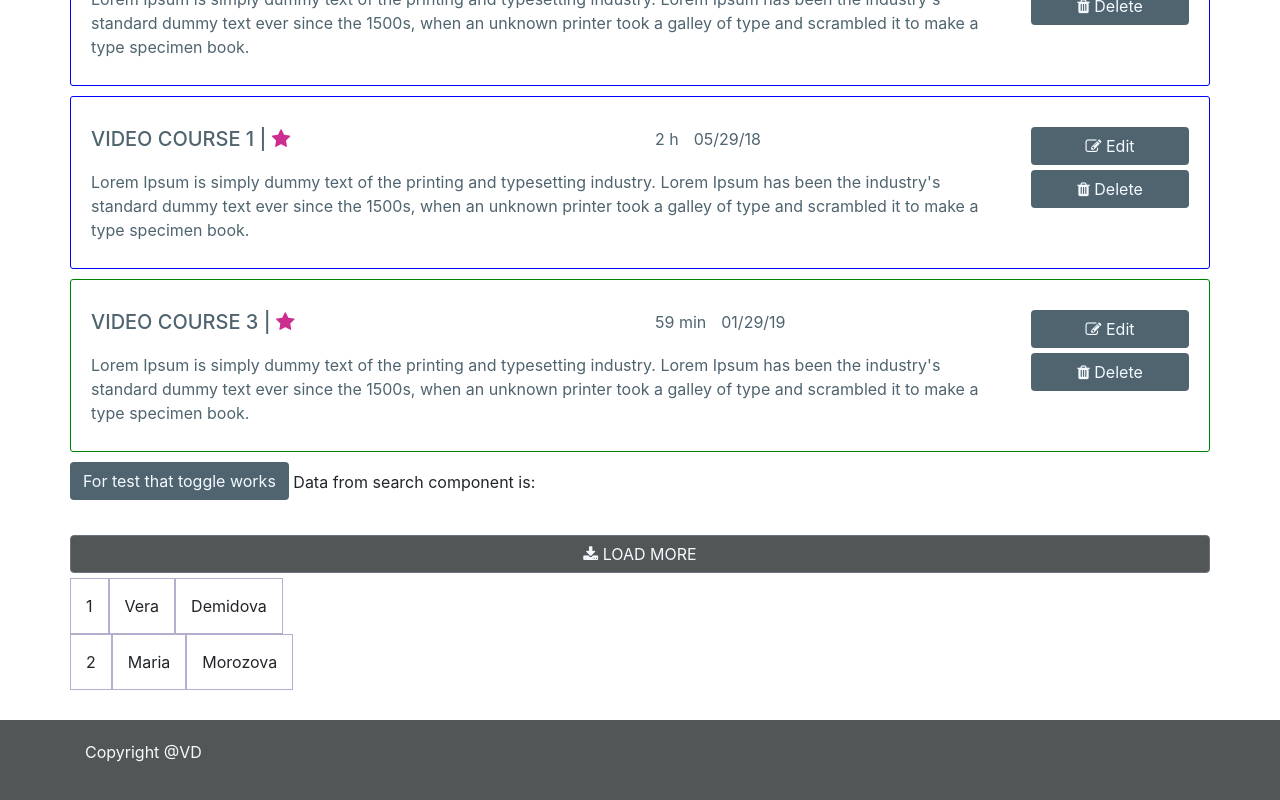
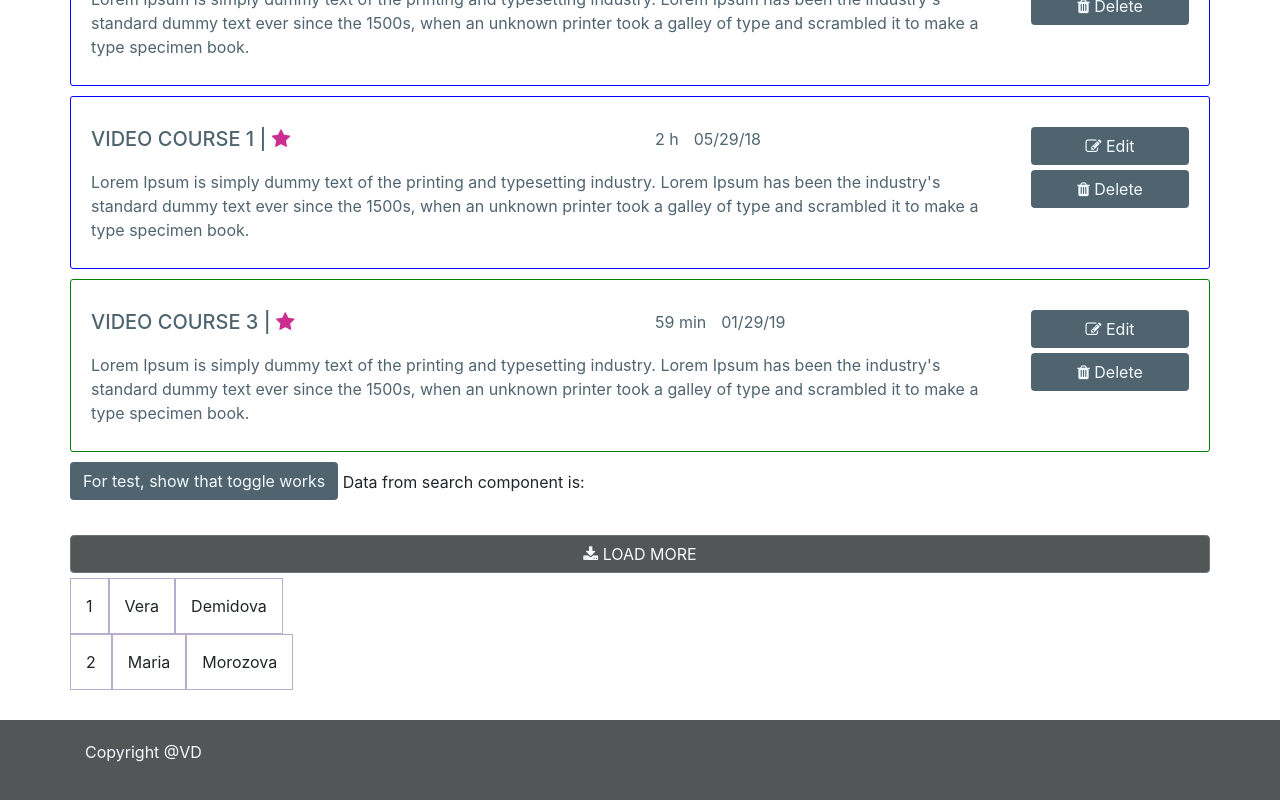
Before and after one commit to ViraDemydova/angular-homework, an Angular app: page / in a window 1280 px wide. Shown: the part 736-1536 px from the top of the page. Built offline with nearby package versions, Linux system fonts and the light colour scheme.

Commit message:
trying to add a subscription

```diff
--- a/src/app/courses/components/courses-list/courses-list.component.html
+++ b/src/app/courses/components/courses-list/courses-list.component.html
@@ -18,7 +18,7 @@
 
         </app-courses-list-item>
       </ng-container>
-      <button type="submit" class="btn icon-search" (click)="submit()">For test that toggle works</button>
+      <button type="submit" class="btn icon-search" (click)="submit()">For test, show that toggle works</button>
       Data from search component is: {{input}}
     </div>
     <button class="btn btn-full btn-secondary" (click)="onHandleclick()"><i class="fa fa-download" aria-hidden="true"></i>  LOAD MORE</button>
```
